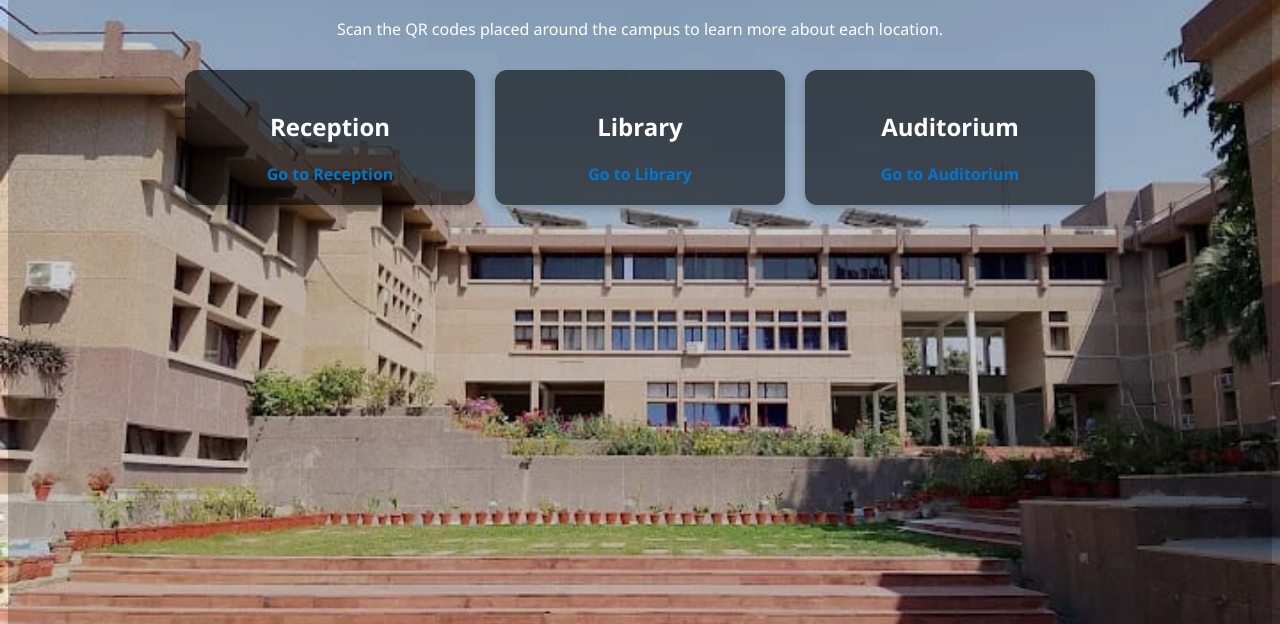
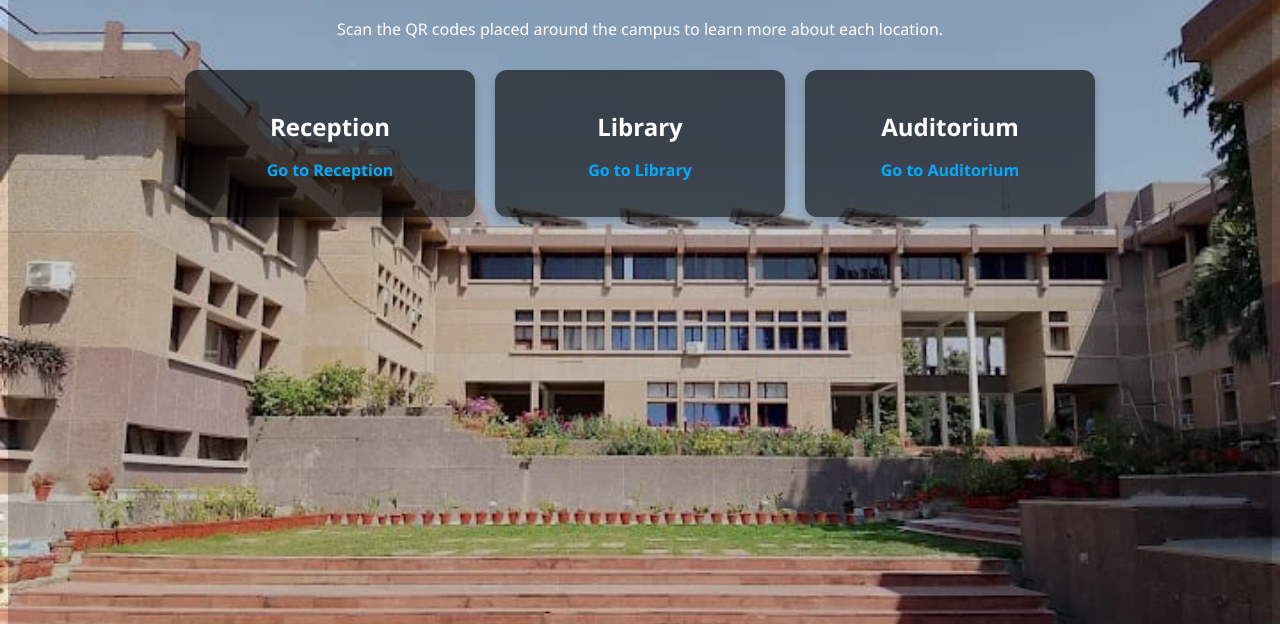
Before and after one commit to Hyadav007/bird-walking-tour, a plain HTML site: page index.html in a window 1280 px wide. Shown: the part 176-800 px from the top of the page. Drawn offline with Linux system fonts and the light colour scheme.

Commit message:
Update index.html

```diff
--- a/index.html
+++ b/index.html
@@ -14,7 +14,7 @@
       background-repeat: no-repeat;
       color: #ffffff;
       text-align: center;
-      padding: 100px 10px 40px 10px; /* Top padding for logo space */
+      padding: 100px 10px 40px 10px;
       min-height: 100vh;
       backdrop-filter: brightness(0.8);
     }
@@ -40,29 +40,38 @@
       margin-top: 30px;
     }
 
+    .card-link {
+      text-decoration: none;
+      color: inherit;
+    }
+
     .card {
       background: rgba(0, 0, 0, 0.6);
-      color: #fff;
       border-radius: 12px;
       padding: 20px;
       width: 250px;
       box-shadow: 0 4px 8px rgba(0,0,0,0.2);
       transition: transform 0.3s;
+      cursor: pointer;
     }
 
     .card:hover {
       transform: translateY(-5px);
     }
 
-    .card a {
-      text-decoration: none;
-      color: #0077cc;
+    .card h2 {
+      margin-bottom: 10px;
+      color: white;
+    }
+
+    .card p {
+      color: #00aaff;
       font-weight: bold;
     }
 
     @media (max-width: 600px) {
       body {
-        padding: 100px 10px 20px 10px; /* Ensure space for logo */
+        padding: 100px 10px 20px 10px;
         background-size: cover;
         background-position: center top;
       }
@@ -88,18 +97,26 @@
   <p>Scan the QR codes placed around the campus to learn more about each location.</p>
 
   <div class="locations">
+    <a href="https://hyadav007.github.io/bird-walking-tour/reception.html" class="card-link">
       <div class="card">
         <h2>Reception</h2>
-      <a href="https://hyadav007.github.io/bird-walking-tour/reception.html">Go to Reception</a>
+        <p>Go to Reception</p>
       </div>
+    </a>
+
+    <a href="locations/library.html" class="card-link">
       <div class="card">
         <h2>Library</h2>
-      <a href="locations/library.html">Go to Library</a>
+        <p>Go to Library</p>
       </div>
+    </a>
+
+    <a href="locations/auditorium.html" class="card-link">
       <div class="card">
         <h2>Auditorium</h2>
-      <a href="locations/auditorium.html">Go to Auditorium</a>
+        <p>Go to Auditorium</p>
       </div>
+    </a>
   </div>
 </body>
 </html>
```
Lines whose indentation alone changed are shown as unchanged.
